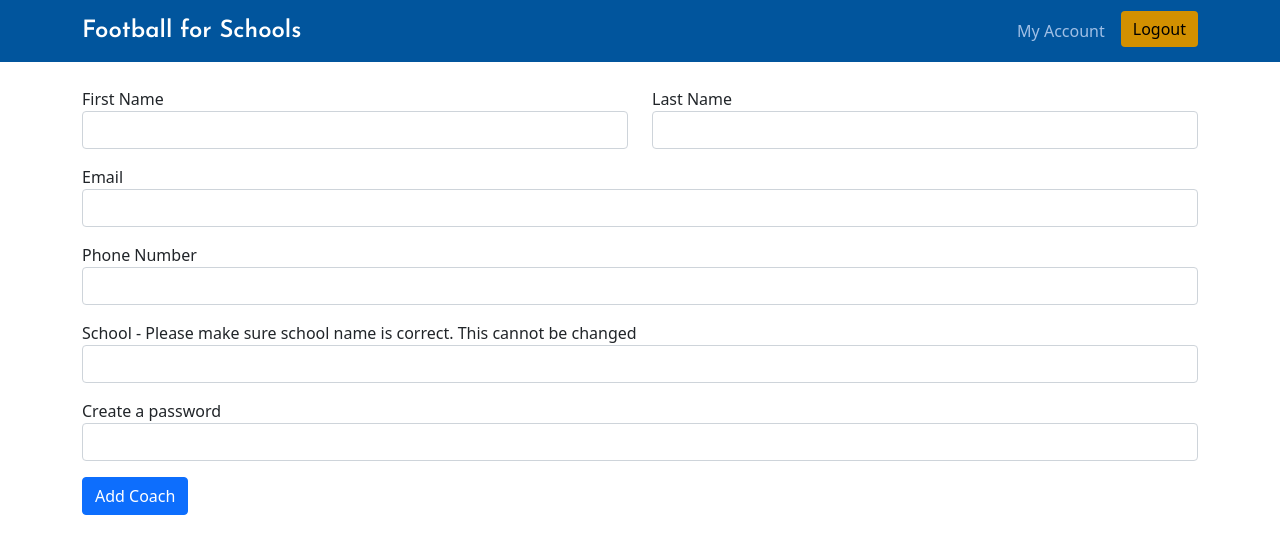
After one commit to vsangil/football-for-schools-2, a Flask app: template templates/add_coach.html in a window 1280 px wide. The commit adds this page. Shown: the top 554 px of the page. Run offline with Flask 2, Linux system fonts and the light colour scheme; the template is opened without the code that fills it: values that come from a table or form of the project are taken from there, others are empty; some libraries are stand-ins or nearby versions.

Commit message:
Create add coach page and view page. Update styles in styles.css

```diff
--- a/static/css/styles.css
+++ b/static/css/styles.css
@@ -1,5 +1,9 @@
 html, body, {
 
+}
+
+.form-container {
+    margin-top:2%;
 }
 
 nav {
@@ -146,13 +150,15 @@ nav {
 }
 
 .manage-account-header {
-    padding: 1% 0;
+    padding: 1% 0 0 0;
     border-bottom: 1px solid #e7ebf3;
+    background-color: #F7F7F7;
 }
 
 .manage-account-headers {
     padding: 3% 0;
     border-bottom: 1px solid #e7ebf3;
+
 }
 
 .account-text{
@@ -165,6 +171,19 @@ nav {
 
 .form-error-messages {
     color: red;
+}
+
+.back-to {
+    font-size: 0.8rem;
+    color: #6D6F73;
+}
+
+.right-items {
+    padding-bottom: 5%;
+}
+
+.admin-btn {
+    min-width: 200px;
 }
 
 
--- /dev/null
+++ b/templates/add_coach.html
@@ -0,0 +1,35 @@
+{% include 'header2.html' %}
+<div class="container-fluid">
+    <div class="form-container container">
+        <form action="{{url_for('admin_view')}}" method="POST" novalidate autocomplete="off">
+            {% with messages = get_flashed_messages() %}
+                {% if messages: %}
+                    {% for message in messages: %}
+                        <p>{{ message }}</p>
+                    {% endfor %}
+                {% endif %}
+            {% endwith %}
+            {{form.csrf_token}}
+            <div class="row mb-3">
+                <div class="col">{{form.first_name.label}} {{form.first_name(class="form-control")}}</div>
+                <div class="col">{{form.last_name.label}} {{form.last_name(class="form-control ")}}</div>
+            </div>
+
+            <div class="mb-3">
+                {{form.email.label}} {{form.email(class="form-control ")}}
+            </div>
+            <div class="row mb-3">
+                <div class="col">{{form.phone_number.label}} {{form.phone_number(class="form-control ")}}</div>
+            </div>
+            <div class="mb-3">
+                {{form.school.label}} {{form.school(class="form-control ")}}
+            </div>
+            <div class="mb-3">
+                {{form.password.label}} {{form.password(class="form-control")}}
+            </div>
+            {{form.submit(class="btn btn-primary")}}
+        </form>
+    </div>
+</div>
+
+{% include 'footer.html' %}
```
Also changed, not shown: templates/view.html (added, +25 -0 lines).
